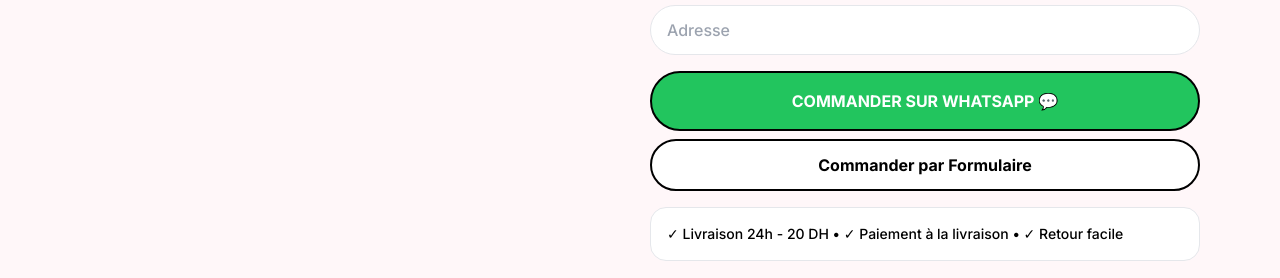
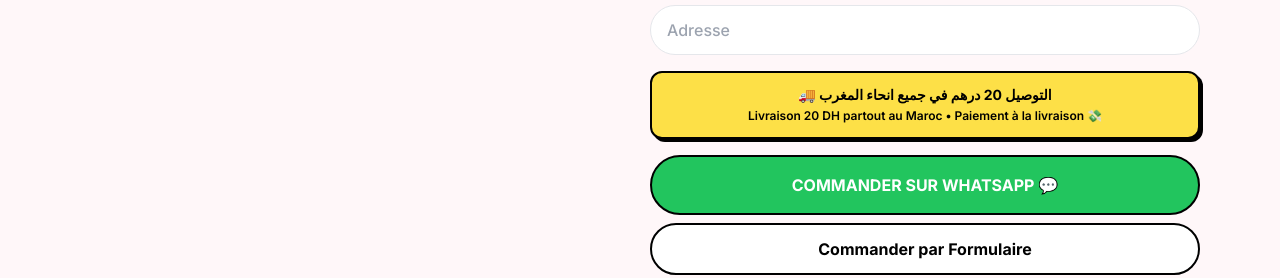
Before and after one commit to y1000-h/nura-site, a plain HTML site: page lina.html in a window 1280 px wide. Shown: the part 617-895 px from the top of the page. Drawn offline with nearby package versions, Linux system fonts and the light colour scheme.

Commit message:
Add delivery and payment information to lina.html
Added delivery information and payment details.

```diff
--- a/lina.html
+++ b/lina.html
@@ -5,6 +5,7 @@
 <h3 class="font-bold mt-4">Couleur</h3><div id="pills" class="flex flex-wrap gap-2 mt-2"></div><p id="stockInfo" class="text-xs mt-1 text-green-700 font-bold"></p>
 <h3 class="font-bold mt-4">Quantité</h3><div class="flex gap-2 mt-2"><button id="q1" class="flex-1 border-2 border-black rounded-2xl p-3 bg-black text-white text-left"><b>1 Sac - 249 DH</b><p class="text-xs">Pour toi</p></button><button id="q2" class="flex-1 border-2 border-black rounded-2xl p-3 bg-white text-left"><b>2 Sacs - 399 DH 😱</b><p class="text-xs">Best Deal - Économise 99 DH</p></button></div>
 <div class="grid gap-2 mt-4"><input id="nom" placeholder="Ton prénom" class="border rounded-full px-4 py-3"><input id="tel" placeholder="Téléphone" class="border rounded-full px-4 py-3"><input id="ville" placeholder="Ville" class="border rounded-full px-4 py-3"><input id="adresse" placeholder="Adresse" class="border rounded-full px-4 py-3"></div>
+<div class="bg-yellow-300 border-2 border-black rounded-xl p-3 text-center font-bold text-sm mt-4 shadow-[3px_3px_0_#000]">🚚 التوصيل 20 درهم في جميع انحاء المغرب<br><span class="text-xs font-semibold">Livraison 20 DH partout au Maroc • Paiement à la livraison 💸</span></div>
 <a id="waBtn" class="block text-center bg-green-500 text-white py-4 rounded-full font-bold mt-4 border-2 border-black">COMMANDER SUR WHATSAPP 💬</a>
 <button id="formBtn" class="w-full bg-white border-2 border-black py-3 rounded-full font-bold mt-2">Commander par Formulaire</button><p id="msg" class="text-green-700 font-bold mt-2 text-sm"></p>
 <div class="bg-white border rounded-2xl p-4 mt-4 text-sm">✓ Livraison 24h - 20 DH • ✓ Paiement à la livraison • ✓ Retour facile</div>
```
